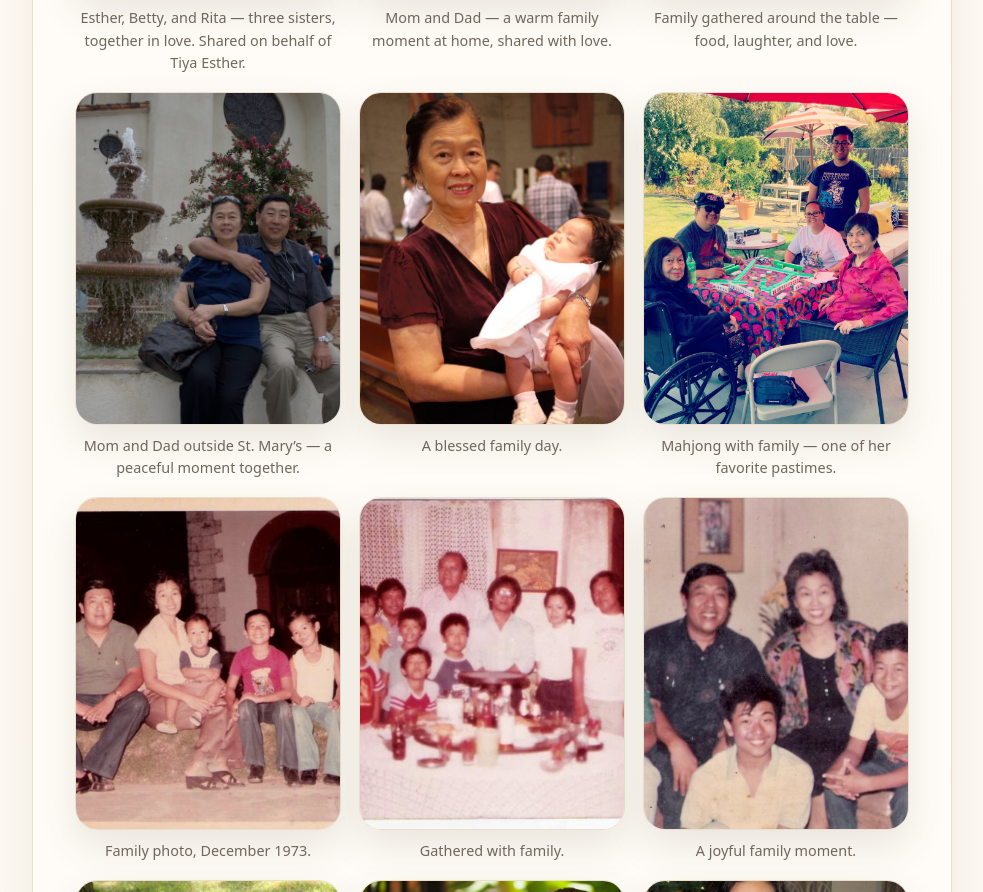
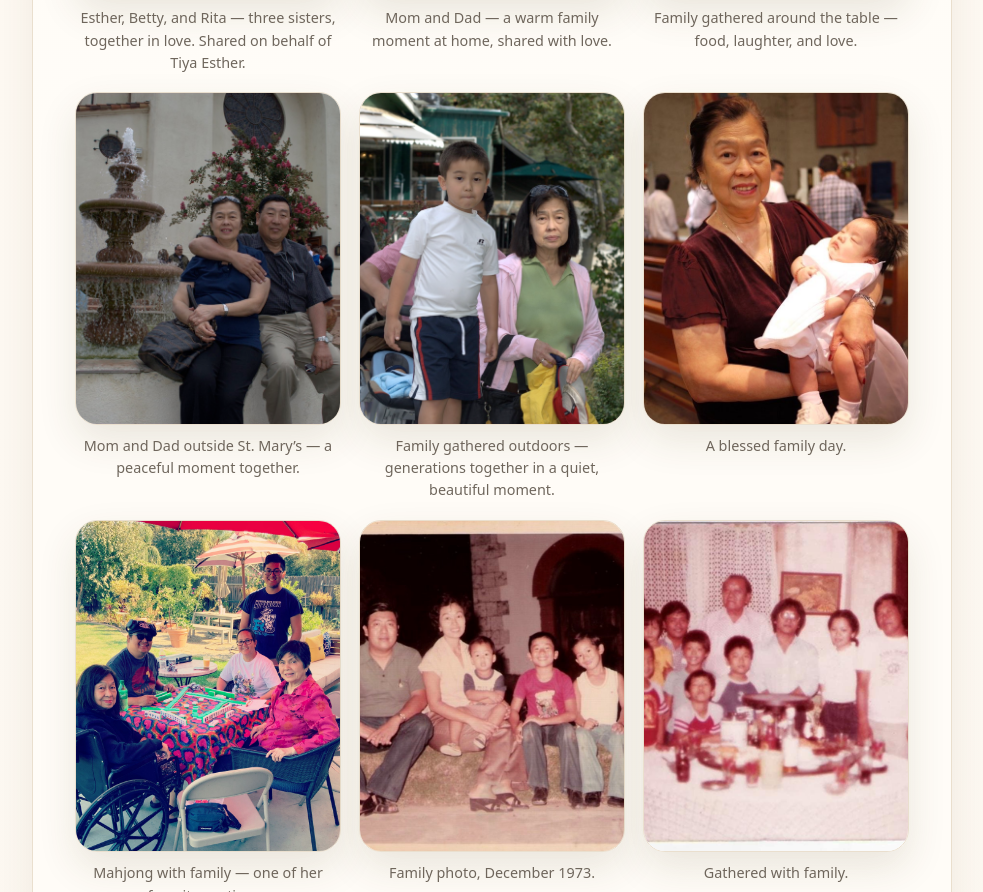
Before and after one commit to satoy-bot/victoria-satorre-memorial, a plain HTML site: page gallery.html in a window 1280 px wide. Shown: the part 971-1863 px from the top of the page, without its empty margins (148-1131 px from the left). Drawn offline with Linux system fonts and the light colour scheme.

Commit message:
Add outdoor family photo to gallery

```diff
--- a/gallery.html
+++ b/gallery.html
@@ -33,6 +33,7 @@
         <figure><img src="assets/photos/shared/family-couple-living-room.jpg" alt="Mom and Dad smiling together in a living room" /><figcaption>Mom and Dad — a warm family moment at home, shared with love.</figcaption></figure>
         <figure><img src="assets/photos/shared/family-table-celebration.jpg" alt="Family gathered around a table for a celebration" /><figcaption>Family gathered around the table — food, laughter, and love.</figcaption></figure>
         <figure><img src="assets/photos/shared/mom-dad-st-marys.jpg" alt="Mom and Dad smiling together outside St. Mary's church" /><figcaption>Mom and Dad outside St. Mary’s — a peaceful moment together.</figcaption></figure>
+        <figure><img src="assets/photos/shared/family-outdoor-deck.jpg" alt="Family gathered outdoors on a deck surrounded by greenery" /><figcaption>Family gathered outdoors — generations together in a quiet, beautiful moment.</figcaption></figure>
         <figure><img src="assets/photos/victoria-baby-church-hero.jpg" alt="Victoria holding a baby in church" /><figcaption>A blessed family day.</figcaption></figure>
         <figure><img src="assets/photos/victoria-mahjong.jpg" alt="Family gathered around a Mahjong table" /><figcaption>Mahjong with family — one of her favorite pastimes.</figcaption></figure>
         <figure><img src="assets/photos/victoria-family-dec-1973.jpg" alt="Vintage family photo dated December 1973" /><figcaption>Family photo, December 1973.</figcaption></figure>
```
Also changed, not shown: assets/photos/shared/family-outdoor-deck.jpg (added).
